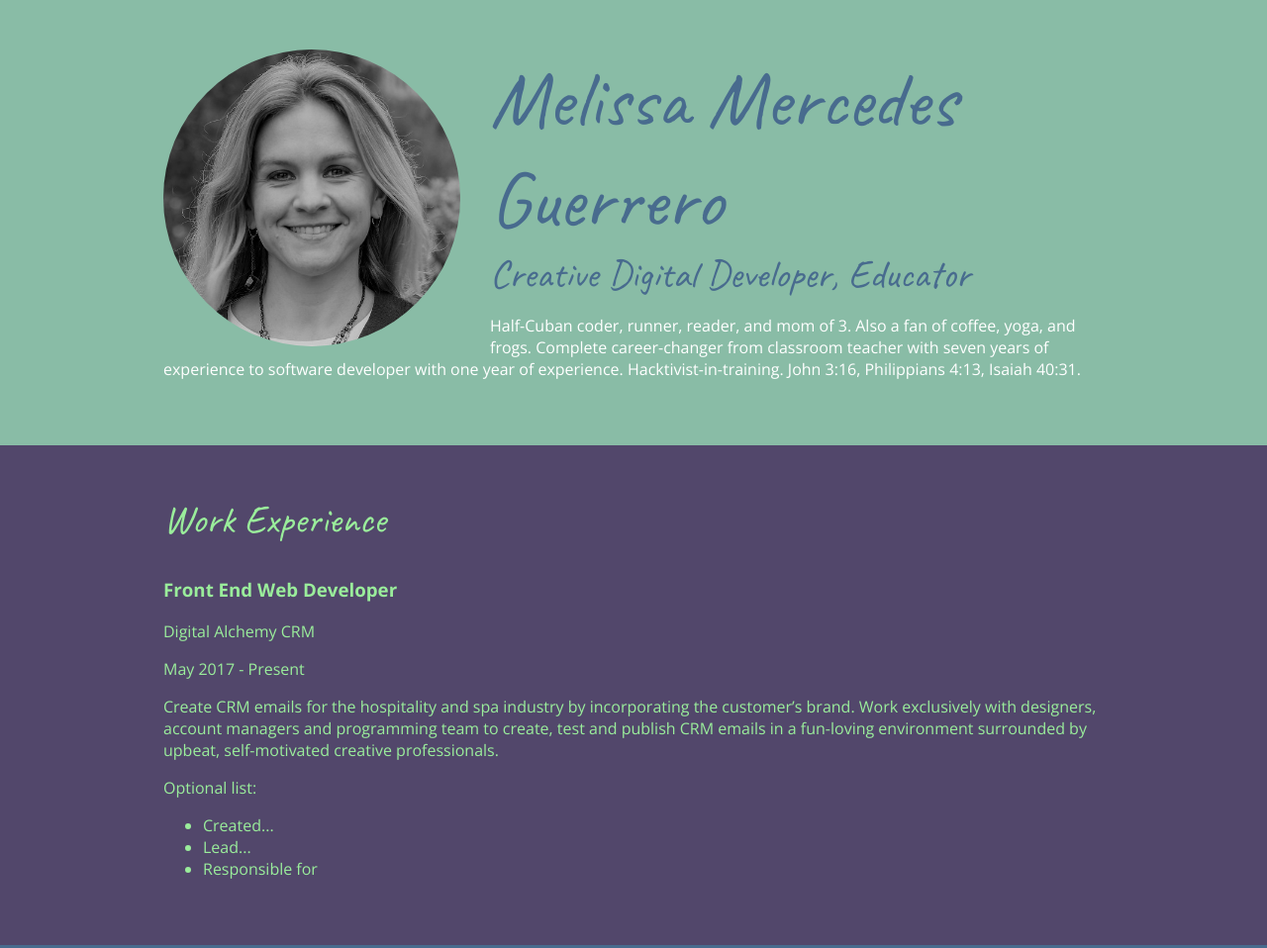
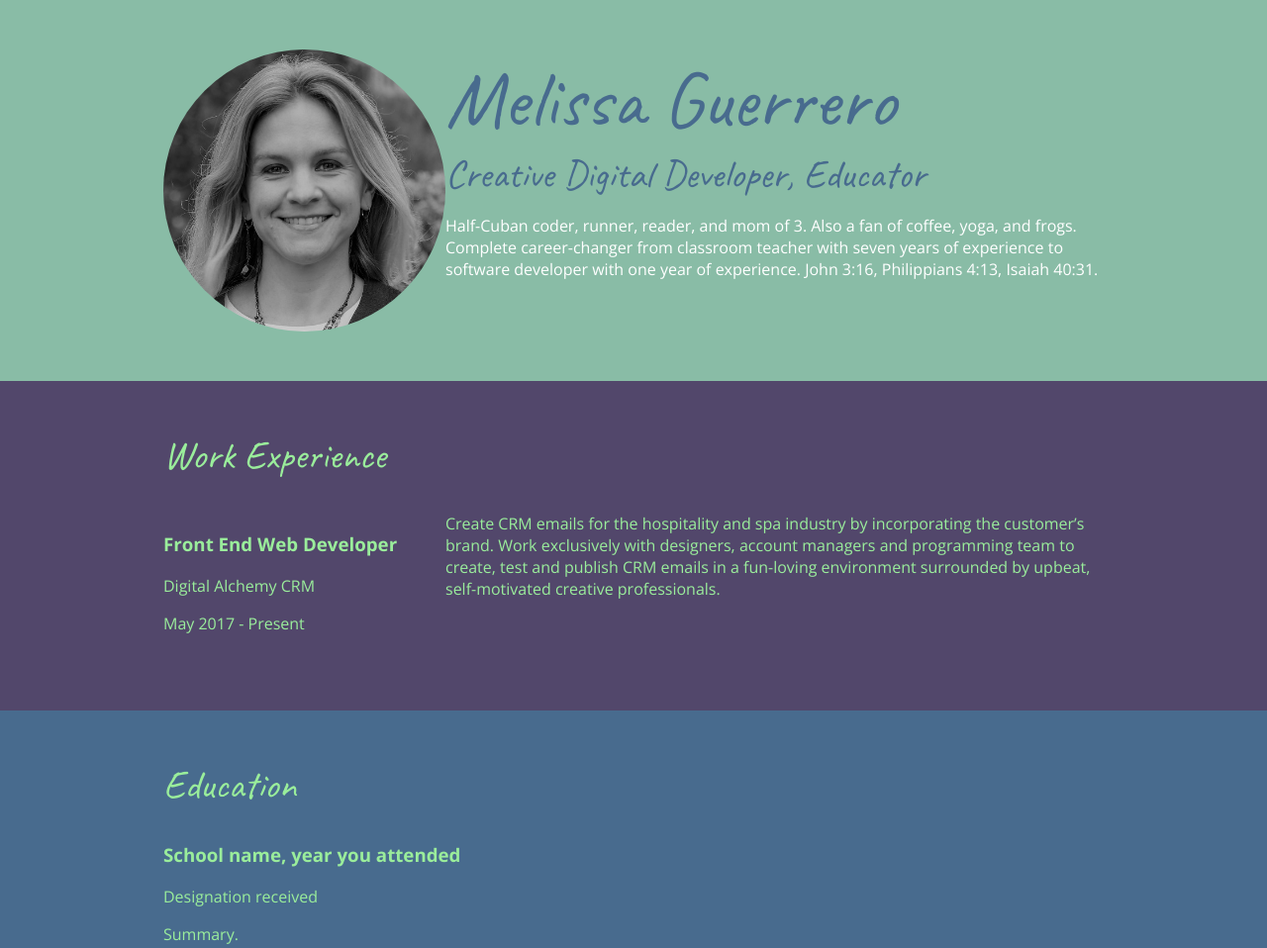
Before and after one commit to Mmgfrog/CSS_Course, a plain HTML site: page CSS_Course/index.html in a window 1280 px wide. Shown: the top 958 px of the page at 99% size. Drawn offline with nearby package versions, Linux system fonts and the light colour scheme.

Commit message:
End of CSS Course 1

```diff
--- a/CSS_Course/css/styles.css
+++ b/CSS_Course/css/styles.css
@@ -7,6 +7,14 @@
 */
 
 /* Global Styles-------*/
+html {
+	box-sizing: border-box;
+}
+
+*, *:before; *:after {
+	box-sizing: inherit;
+}
+
 body {
 	background: #491A42;
 	color: #9AED9B;
@@ -19,6 +27,18 @@ body {
 	margin: 0 auto;
 	padding: 50px;
 	overflow: auto;
+}
+
+.col-narrow {
+	float: left;
+	min-height: 150px;
+	width: 30%;
+}
+
+.col-wide {
+	float: left;
+	min-height: 150px;
+	width: 70%;
 }
 
 h1, h2 {
@@ -57,9 +77,6 @@ header h1, header h2 {
 
 .profile-img {
 	border-radius: 50%;
-	float: left;
-	margin-right: 30px;
-	width: 300px;
 }
 
 /*Footer only*/
--- a/CSS_Course/index.html
+++ b/CSS_Course/index.html
@@ -5,16 +5,18 @@
     <meta name="viewport" content="width=device-width, initial-scale=1.0">
     <link href="https://fonts.googleapis.com/css?family=Caveat|Open+Sans:400,700" rel="stylesheet">
     <link rel="stylesheet" href="css/styles.css">
-    <title>Melissa Mercedes Guerrero | Resume</title>
+    <title>Melissa Guerrero | Resume</title>
 </head>
 <body>
     <!-- // Intro -->
     <header>
         <div class="content-wrap">
-        <img src="images/melissa-square.jpg" alt="Image of Melissa" class="profile-img">
-        <h1>Melissa Mercedes Guerrero</h1>
+        <img src="images/melissa-square.jpg" alt="Image of Melissa" class="profile-img col-narrow">
+            <div class="col-wide">
+            <h1>Melissa Guerrero</h1>
             <h2>Creative Digital Developer, Educator</h2>
-        <p>Half-Cuban coder, runner, reader, and mom of 3. Also a fan of coffee, yoga, and frogs. Complete career-changer from classroom teacher with seven years of experience to software developer with one year of experience. Hacktivist-in-training. John 3:16, Philippians 4:13, Isaiah 40:31.</p>
+            <p>Half-Cuban coder, runner, reader, and mom of 3. Also a fan of coffee, yoga, and frogs. Complete career-changer from classroom teacher with seven years of experience to software developer with one year of experience. John 3:16, Philippians 4:13, Isaiah 40:31.</p>
+            </div>
         </div>
     </header>
 
@@ -25,21 +27,19 @@
             <h2>Work Experience</h2>
 
             <!-- Job Details: copy this whole block to add more jobs -->
+            <div class="col-narrow">
                 <h3>Front End Web Developer</h3>
                 <p>Digital Alchemy CRM</p>
                 <p>May 2017 - Present</p>
+            </div>
 
             <!-- Add as many paragraphs as you need. -->
+            <div class="col-wide>"
                 <p>Create CRM emails for the hospitality and spa industry by incorporating the customer’s
                 brand. Work exclusively with designers, account managers and programming team to create, test and publish CRM emails in a fun-loving environment surrounded by upbeat, self-motivated creative professionals.</p>
+            </div>
 
-            <!-- This list can be deleted if you don't want to use it. -->
-            <p>Optional list:</p>
-            <ul>
-                <li>Created...</li>
-                <li>Lead...</li>
-                <li>Responsible for</li>
-            </ul>
+
             <!-- end of Job Details block. -->
             </div>
         </section>
```
Lines whose indentation alone changed are shown as unchanged.
